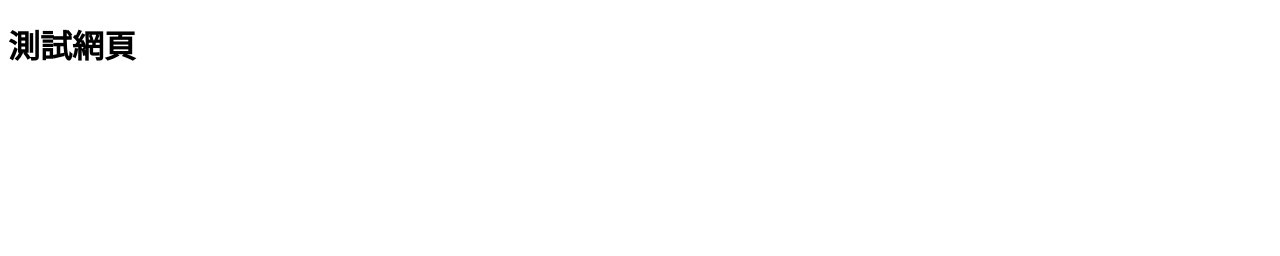
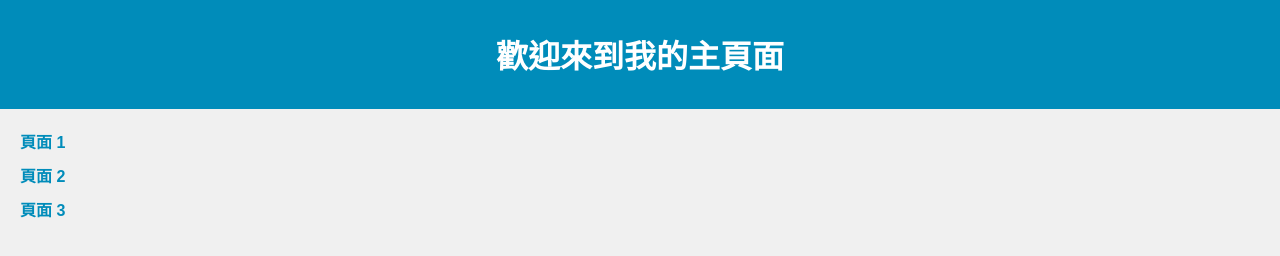
Before and after one commit to jimm433/jimm433.github.io, a plain HTML site: page index.html in a window 1280 px wide. Drawn offline with Linux system fonts and the light colour scheme.

Commit message:
Update index.html

```diff
--- a/index.html
+++ b/index.html
@@ -1,11 +1,53 @@
 <!DOCTYPE html>
-<html lang="en">
-    <head>
-        <meta charset="UTF-8">
-        <meta name="viewport" content="width=device-width,initial=scale=1.0">
-        <title>Document</title>
-    </head>
-    <body>
-        <h1>測試網頁</h1>
-    </body>
+<html lang="zh-TW">
+<head>
+    <meta charset="UTF-8">
+    <meta name="viewport" content="width=device-width, initial-scale=1.0">
+    <title>我的個人主頁面</title>
+    <style>
+        body {
+            font-family: Arial, sans-serif;
+            background-color: #f0f0f0;
+            margin: 0;
+            padding: 0;
+        }
+        header {
+            background-color: #008CBA;
+            color: white;
+            padding: 10px 0;
+            text-align: center;
+        }
+        nav {
+            margin: 20px;
+        }
+        nav ul {
+            list-style-type: none;
+            margin: 0;
+            padding: 0;
+        }
+        nav li {
+            margin-bottom: 10px;
+        }
+        nav a {
+            text-decoration: none;
+            color: #008CBA;
+            font-weight: bold;
+        }
+    </style>
+</head>
+<body>
+
+<header>
+    <h1>歡迎來到我的主頁面</h1>
+</header>
+
+<nav>
+    <ul>
+        <li><a href="A111222007HW1.html">頁面 1</a></li>
+        <li><a href="page2.html">頁面 2</a></li>
+        <li><a href="page3.html">頁面 3</a></li>
+    </ul>
+</nav>
+
+</body>
 </html>
```
